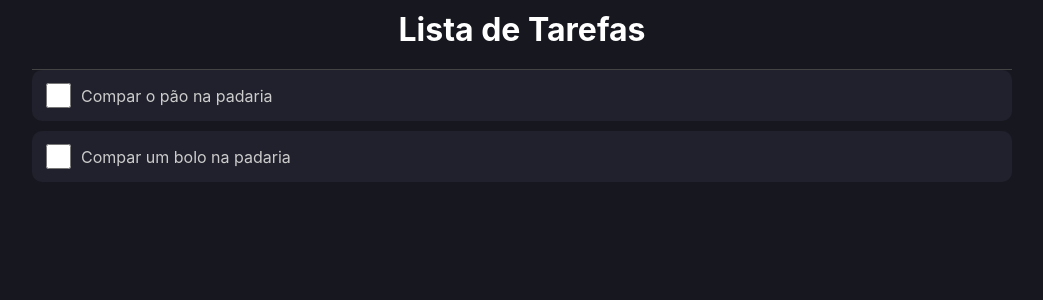
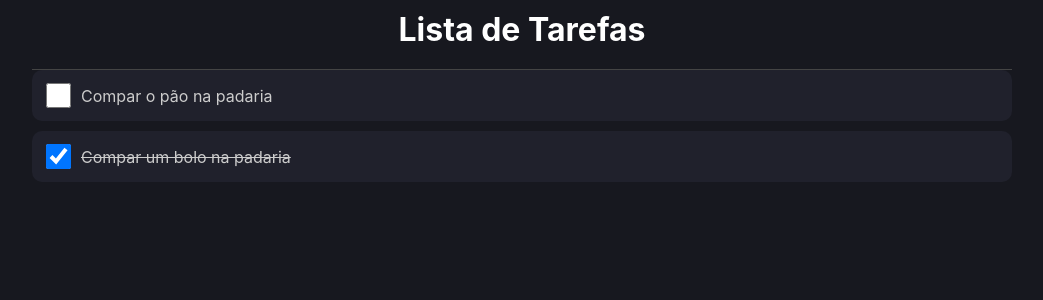
Before and after one commit to danielmeloalencar/todo, a React (Create React App) app: page / in a window 1280 px wide. Shown: the top 300 px of the page, without its empty margins (118-1161 px from the left). Built offline with nearby package versions, Linux system fonts and the light colour scheme.

Commit message:
Marcar como conluído ListItem

```diff
--- a/src/components/ListItem/index.tsx
+++ b/src/components/ListItem/index.tsx
@@ -1,3 +1,4 @@
+import { useState } from 'react';
 import * as C from './styles';
 import { Item } from '../../types/Item'
 
@@ -6,10 +7,15 @@ type Props = {
 }
 
 export const ListItem = ({ item }: Props) => {
+    const [isChecked, setIsChecked] = useState(item.done)
+
     return (
-        <C.Container>
-           <input type="checkbox" />
-           <label>{item.name}</label>
+        <C.Container done={isChecked}>
+            <input type="checkbox"
+                checked={isChecked}
+                onChange={e => setIsChecked(e.target.checked)}
+            />
+            <label>{item.name}</label>
         </C.Container>
     )
 }
--- a/src/components/ListItem/styles.ts
+++ b/src/components/ListItem/styles.ts
@@ -1,7 +1,11 @@
 import styled from 'styled-components';
 
-export const Container = styled.div`
-    display: flex;
+type ContainerProps = {
+    done: boolean;
+}
+
+export const Container = styled.div(({done}: ContainerProps) => (`
+display: flex;
     background-color: #20212C;
     padding: 10px;
     border-radius: 10px;
@@ -16,7 +20,6 @@ export const Container = styled.div`
 
     label {
         color: #ccc;
+        text-decoration: ${done ? 'line-through' : 'initial'};
     }
-
-
-`
+    `))
```
